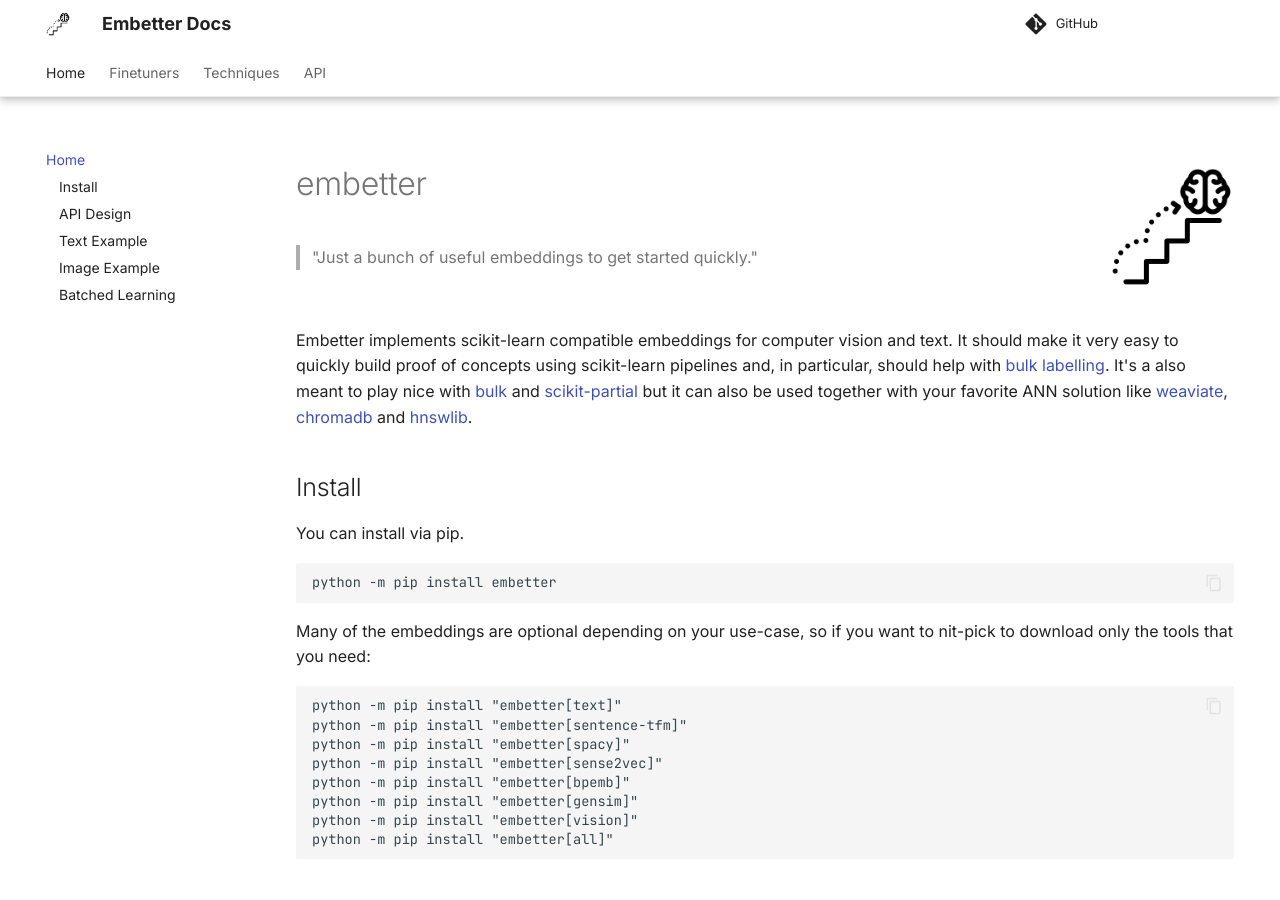
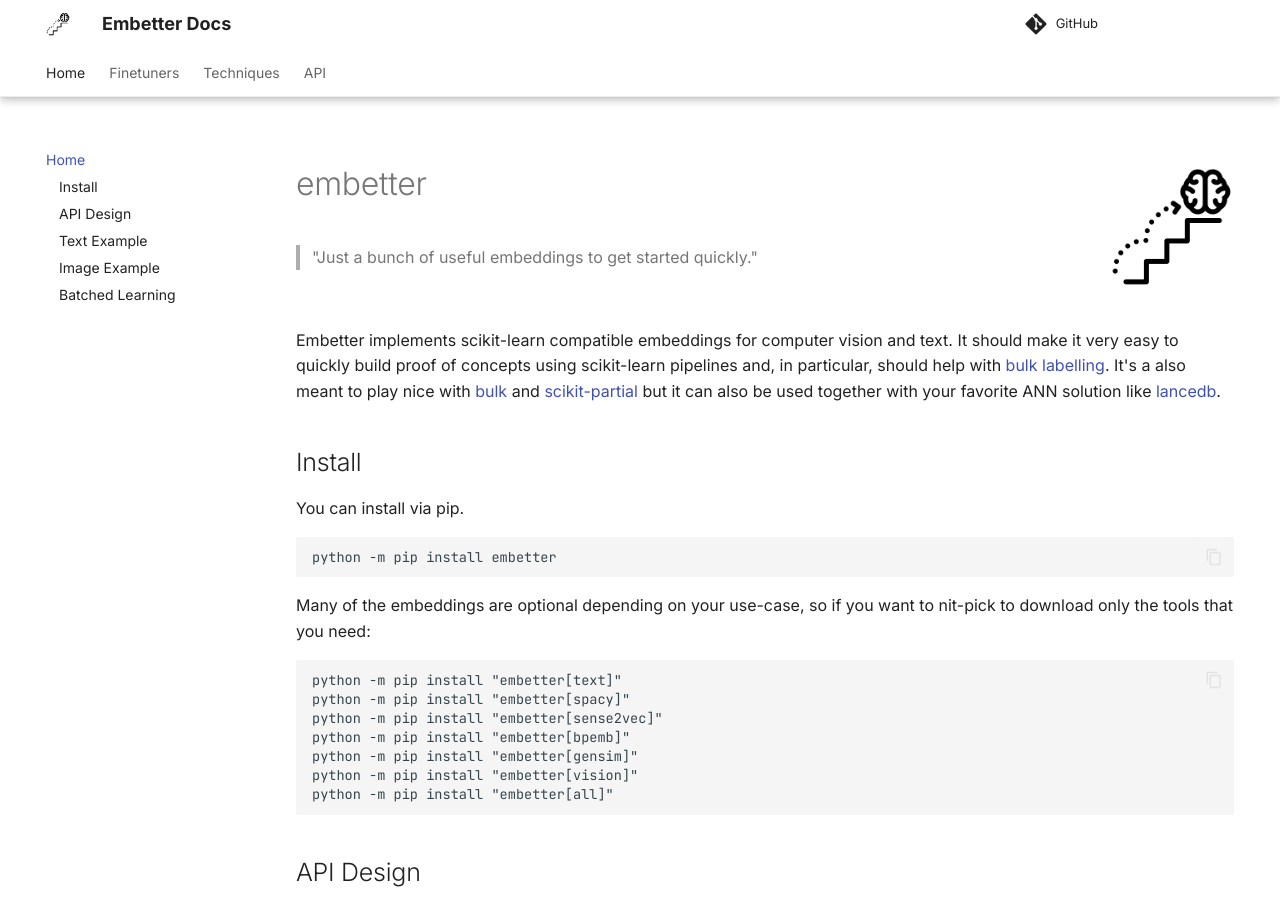
Before and after one commit to koaning/embetter, an MkDocs documentation site: the page built from docs/index.md, in a window 1280 px wide and 900 px high. Built offline with MkDocs 1.6.1 and Material for MkDocs 9.7.7, drawn with Linux system fonts in a browser that asks for light colours; comment, search, counter and statistics services are not loaded; some of the changed text lies outside the part shown.

Commit message:
docs updated

````diff
--- a/docs/index.md
+++ b/docs/index.md
@@ -6,7 +6,7 @@
 
 <br>
 
-Embetter implements scikit-learn compatible embeddings for computer vision and text. It should make it very easy to quickly build proof of concepts using scikit-learn pipelines and, in particular, should help with [bulk labelling](https://www.youtube.com/watch?v=gDk7_f3ovIk). It's a also meant to play nice with [bulk](https://github.com/koaning/bulk) and [scikit-partial](https://github.com/koaning/scikit-partial) but it can also be used together with your favorite ANN solution like [weaviate](https://weaviate.io/), [chromadb](https://www.trychroma.com/) and [hnswlib](https://github.com/nmslib/hnswlib).
+Embetter implements scikit-learn compatible embeddings for computer vision and text. It should make it very easy to quickly build proof of concepts using scikit-learn pipelines and, in particular, should help with [bulk labelling](https://www.youtube.com/watch?v=gDk7_f3ovIk). It's a also meant to play nice with [bulk](https://github.com/koaning/bulk) and [scikit-partial](https://github.com/koaning/scikit-partial) but it can also be used together with your favorite ANN solution like [lancedb](https://lancedb.github.io/lancedb/).
 
 ## Install
 
@@ -21,7 +21,6 @@
 
 ```
 python -m pip install "embetter[text]"
-python -m pip install "embetter[sentence-tfm]"
 python -m pip install "embetter[spacy]"
 python -m pip install "embetter[sense2vec]"
 python -m pip install "embetter[bpemb]"
````
Also changed, not shown: other parts of docs/index.md (+4 -3 lines), README.md (+3 -4 lines), 1 other file.
